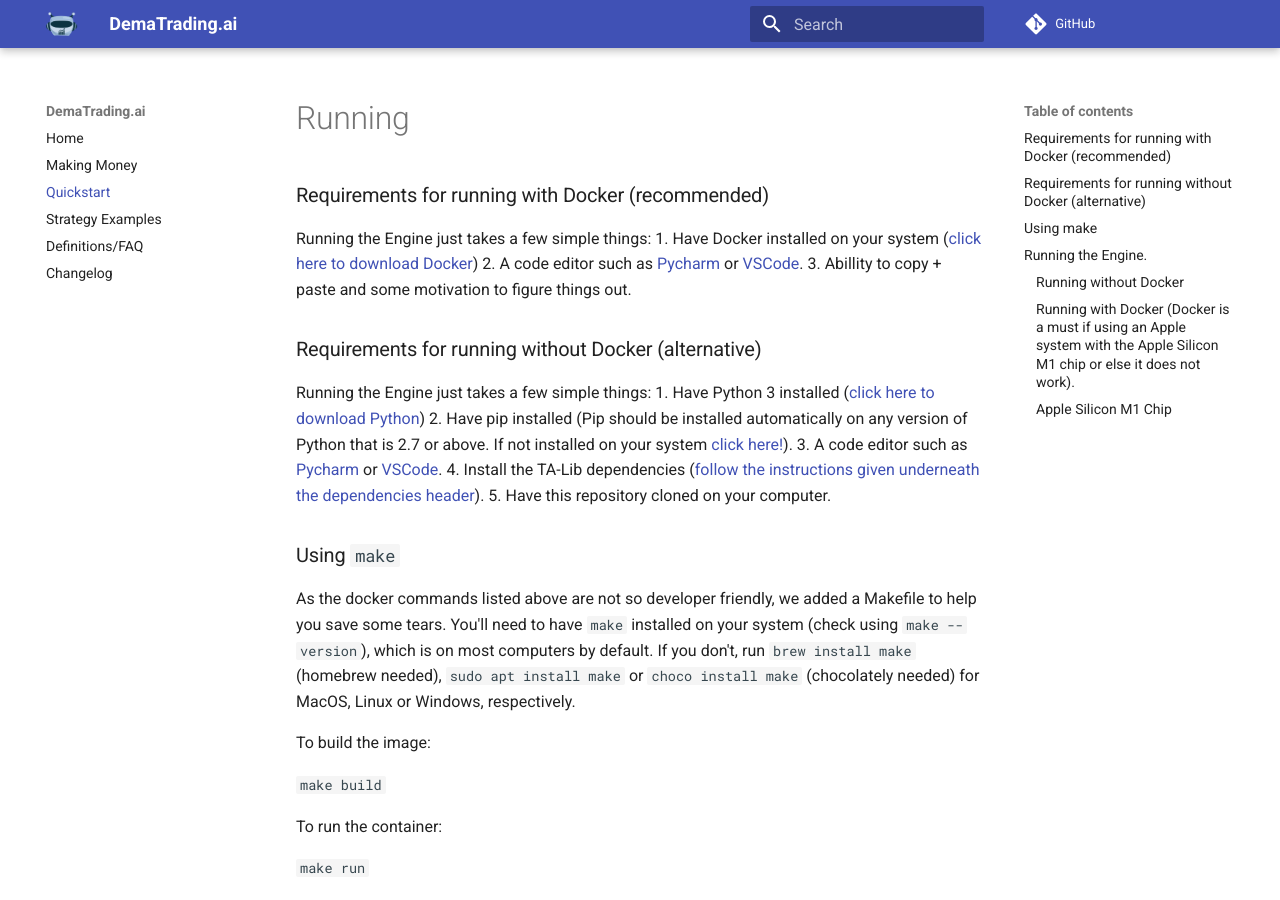
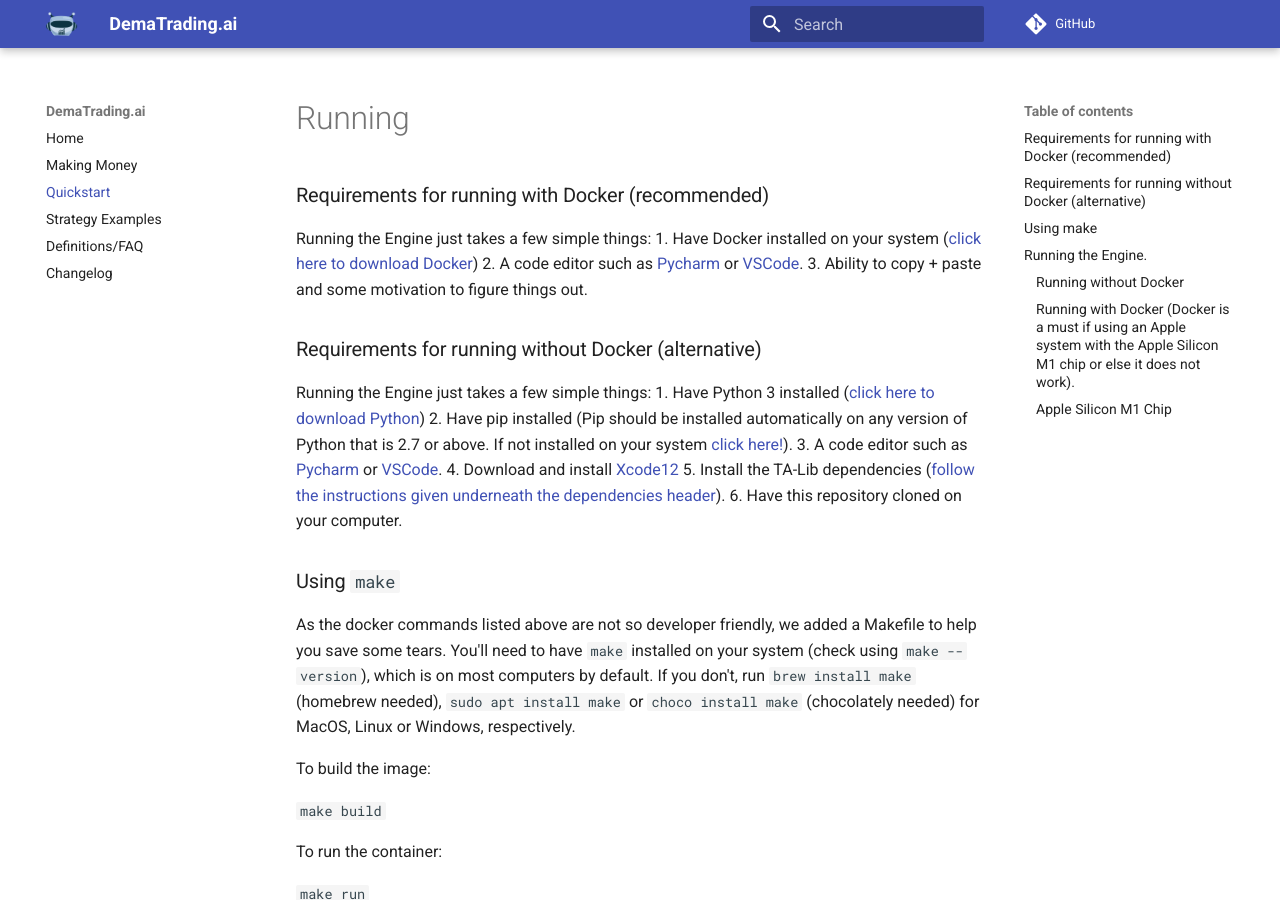
Before and after one commit to dema-trading-ai/docs, an MkDocs documentation site: the page built from docs/quickstart.md, in a window 1280 px wide and 900 px high. Built offline with MkDocs 1.6.1 and Material for MkDocs 9.7.7, drawn with Linux system fonts in a browser that asks for light colours; comment, search, counter and statistics services are not loaded.

Commit message:
Xcode changes to Quickstart.md
As comment states

```diff
--- a/docs/quickstart.md
+++ b/docs/quickstart.md
@@ -3,15 +3,16 @@
 Running the Engine just takes a few simple things:
 1. Have Docker installed on your system ([click here to download Docker](https://docs.docker.com/get-docker/))
 2. A code editor such as [Pycharm](https://www.jetbrains.com/pycharm/) or [VSCode](https://code.visualstudio.com).
-3. Abillity to copy + paste and some motivation to figure things out.
+3. Ability to copy + paste and some motivation to figure things out.
 
 ### Requirements for running without Docker (alternative)
 Running the Engine just takes a few simple things:
 1. Have Python 3 installed ([click here to download Python](https://www.python.org/downloads/))
 2. Have pip installed (Pip should be installed automatically on any version of Python that is 2.7 or above. If not installed on your system [click here!](https://pip.pypa.io/en/stable/installing/)).
 3. A code editor such as [Pycharm](https://www.jetbrains.com/pycharm/) or [VSCode](https://code.visualstudio.com).
-4. Install the TA-Lib dependencies ([follow the instructions given underneath the dependencies header](https://github.com/mrjbq7/ta-lib)).
-5. Have this repository cloned on your computer.
+4. Download and install [Xcode12](https://developer.apple.com/download/)
+5. Install the TA-Lib dependencies ([follow the instructions given underneath the dependencies header](https://github.com/mrjbq7/ta-lib)).
+6. Have this repository cloned on your computer.
 
 ### Using `make`
 
```
